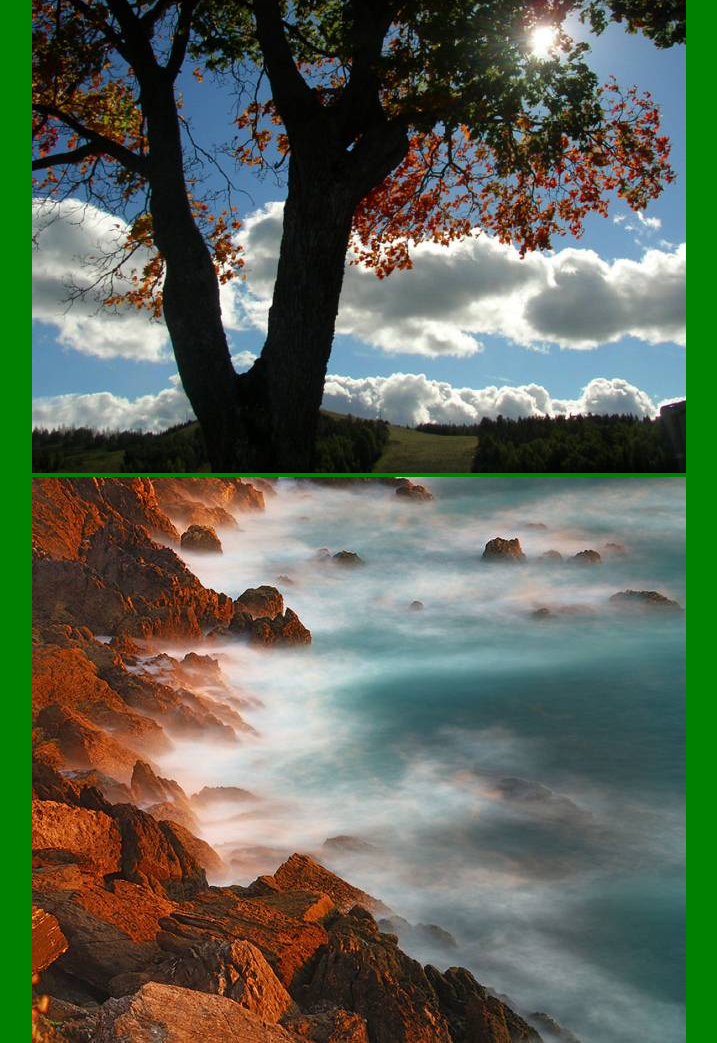
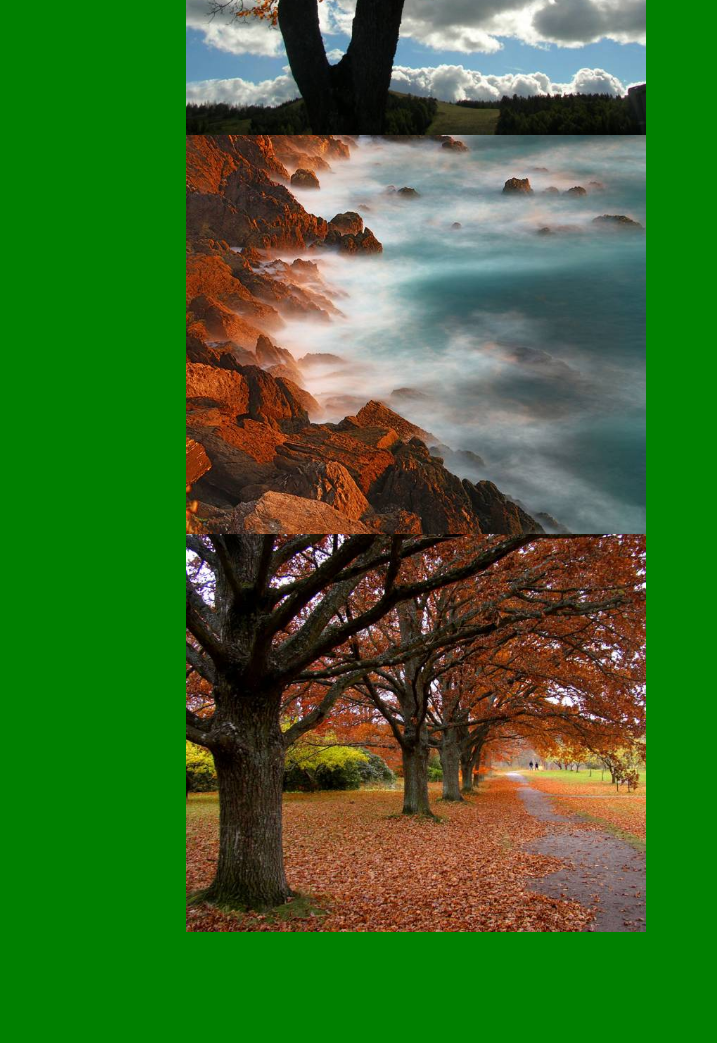
Before and after one commit to michaeldada/islandresort, a plain HTML site: page guest_pictures.html in a window 1280 px wide. Shown: the part 800-1843 px from the top of the page, without its empty margins (288-1005 px from the left). After the commit the page ends 1732 px from the top, so only its background shows below. Drawn offline with Linux system fonts and the light colour scheme.

Commit message:
who knows

```diff
--- a/css/styles.css
+++ b/css/styles.css
@@ -3,6 +3,15 @@ h1{
   font-size: 48px;
   color: orange;
 }
+
+.image {
+  width:60%;
+  height: auto;
+  display: block;
+  margin-left: auto;
+  margin-right: auto
+}
+
 body {
   font-family: sans-serif;
   margin: auto;
--- a/guest_pictures.html
+++ b/guest_pictures.html
@@ -7,10 +7,9 @@
   <body>
     <h1>Guest Pictures</h1>
     <a href="index.html">Click here</a> to go back home<br>
-    <img src="img/resort1.jpg" alt="image of resort">
-    <img src="img/resort2.jpg" alt="image of resort">
-    <img src="img/resort3.jpg" alt="image of resort">
-    <img src="img/resort4.jpg" alt="image of resort">
-
+    <img class="image" src="img/resort1.jpg" alt="image of resort">
+    <img class="image" src="img/resort2.jpg" alt="image of resort">
+    <img class="image" src="img/resort3.jpg" alt="image of resort">
+    <img class="image" src="img/resort4.jpg" alt="image of resort">
   </body>
 </html>
```
Also changed, not shown: accom.html (+1 -1 lines), activities.html (+1 -1 lines), index.html (+1 -1 lines), travel.html (+1 -1 lines).
